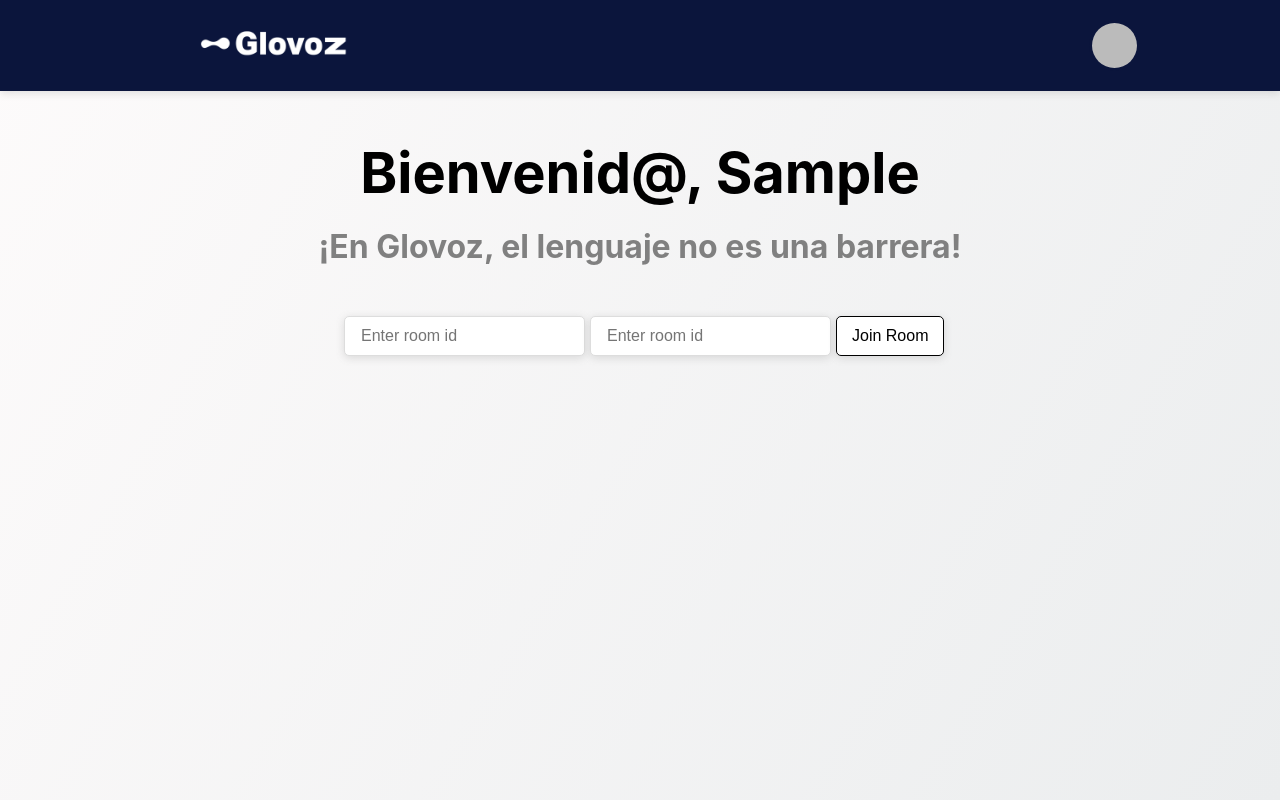
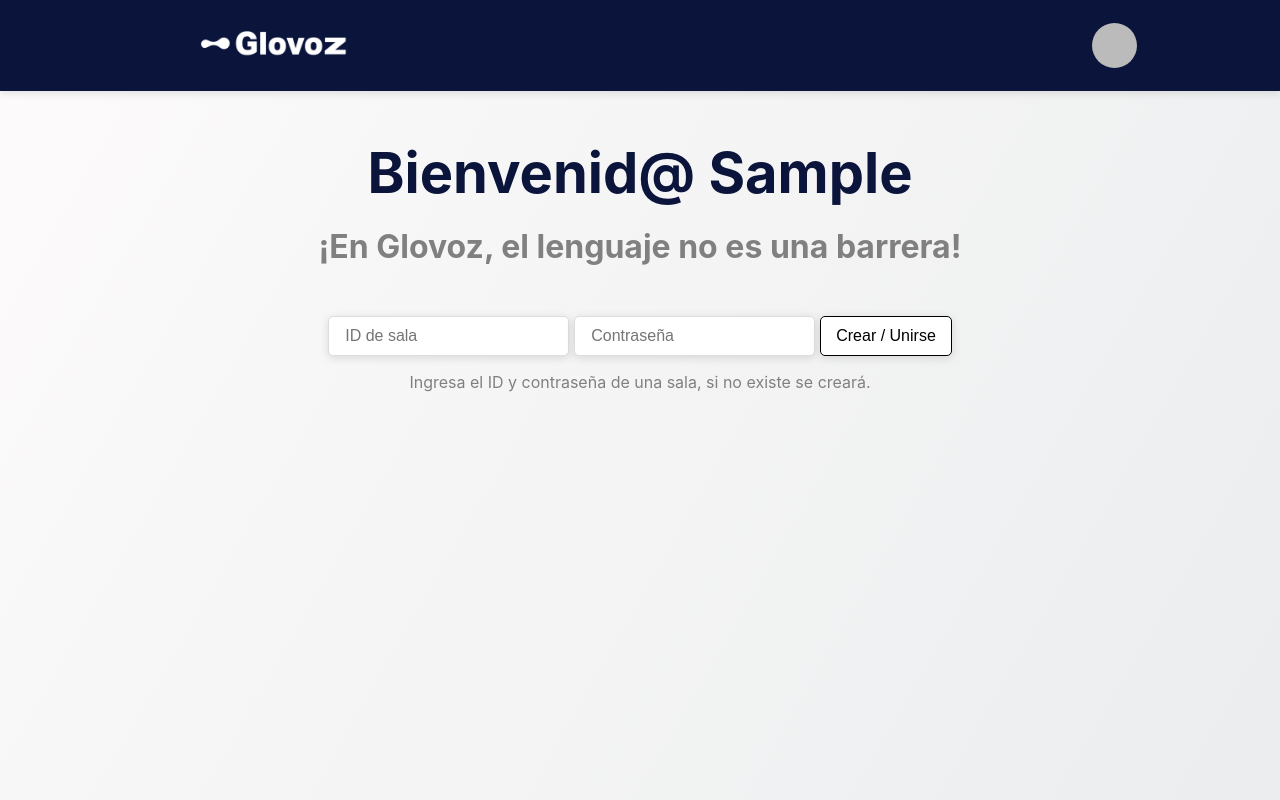
Before and after one commit to Semillero-Inteligencia-Artificial-EAFIT/Glovoz, a React (Create React App) app in the folder frontend/: page / in a window 1280 px wide. Built offline with nearby package versions, Linux system fonts and the light colour scheme; no server answers; the database is empty; sample sign-in values are in the browser's storage; what mic-recorder-to-mp3 would draw is missing.

Commit message:
front actualizado

```diff
--- a/frontend/src/components/Header.js
+++ b/frontend/src/components/Header.js
@@ -23,7 +23,11 @@ export default function Header() {
   const changeActive = () => setActive((prev) => !prev);
 
   const userContent = user && (
-    <ProfilePicture alt="profile" src={user?.photoURL} onClick={changeActive} />
+    <ProfilePicture
+      alt="profile"
+      src={user?.photoURL ? user.photoURL : require("./icons/user.png")}
+      onClick={changeActive}
+    />
   );
 
   const dropDown = active && (
--- a/frontend/src/components/Layout.js
+++ b/frontend/src/components/Layout.js
@@ -11,6 +11,8 @@ const StyledLayout = styled.div`
 export const Container = styled.div`
   max-width: 1000px;
   margin: 0 auto;
+  text-align: center;
+  color: gray;
 `;
 
 const Layout = () => {
--- a/frontend/src/components/styles/StyledEnterRoom.js
+++ b/frontend/src/components/styles/StyledEnterRoom.js
@@ -14,7 +14,6 @@ export const RoomForm = styled.div`
   padding: 0 20px;
   @media screen and (min-width: 768px) {
     margin-top: 50px;
-    margin-right: 100px;
     flex-direction: row;
     text-align: left;
     gap: 5px;
@@ -68,6 +67,7 @@ export const Title = styled.h1`
   padding: 10px;
   text-align: center;
   margin-bottom: 0;
+  color: #0b153c;
   @media screen and (min-width: 768px) {
     font-size: 3.5rem;
   }
--- a/frontend/src/features/room/EnterRoom.js
+++ b/frontend/src/features/room/EnterRoom.js
@@ -9,9 +9,10 @@ const EnterRoom = (props) => {
 
   return (
     <Container>
-      <Title>Bienvenid@, {formattedUser}</Title>
+      <Title>Bienvenid@ {formattedUser}</Title>
       <SubTitle>¡En Glovoz, el lenguaje no es una barrera!</SubTitle>
       <EnterRoomForm user={user} />
+      <p>Ingresa el ID y contraseña de una sala, si no existe se creará.</p>
     </Container>
   );
 };
--- a/frontend/src/features/room/EnterRoomForm.js
+++ b/frontend/src/features/room/EnterRoomForm.js
@@ -70,20 +70,15 @@ const EnterRoomForm = (props) => {
 
   return (
     <RoomForm>
-      <Input placeholder="Enter room id" value={roomId} onChange={changeId} />
+      <Input placeholder="ID de sala" value={roomId} onChange={changeId} />
       <Input
-        placeholder="Enter room id"
+        placeholder="Contraseña"
         value={roomPassword}
         onChange={changePassword}
       />
-      <OptimusContainer>
-        <AnimationImage src={optimusImage} alt="optimus" animate={animate} />
-        <ButtonContainer>
-          <Button onClick={joinRoom} $mode="primary" onHover={changeAnimate}>
-            Join Room
-          </Button>
-        </ButtonContainer>
-      </OptimusContainer>
+      <Button onClick={joinRoom} $mode="primary" onHover={changeAnimate}>
+        Crear / Unirse
+      </Button>
     </RoomForm>
   );
 };
```
Also changed, not shown: frontend/src/components/icons/user.png (added), 1 other file (tests, documents, lock files or other folders).
